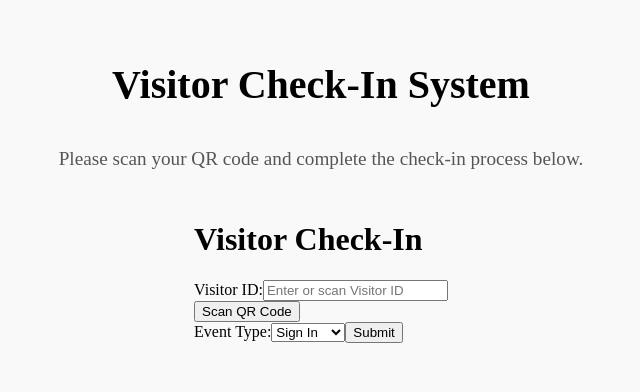
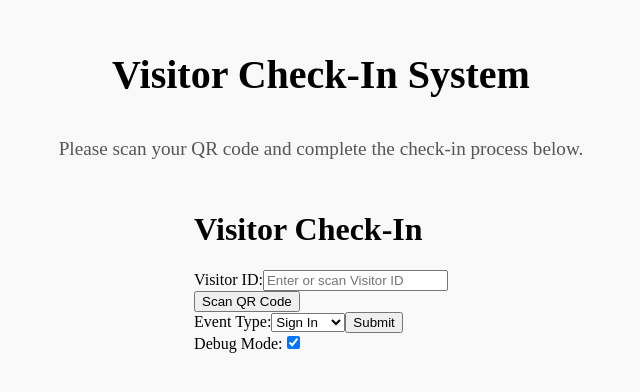
Before and after one commit to Seafair-Development/visitor-front-end, a Next.js app: page / in a window 1280 px wide. Shown: the part 236-628 px from the top of the page, without its empty margins (319-959 px from the left). Built offline with nearby package versions, Linux system fonts and the light colour scheme.

Commit message:
wont build? bad file? step 3

```diff
--- a/components/VisitorCheckIn.js
+++ b/components/VisitorCheckIn.js
@@ -12,6 +12,7 @@ const VisitorCheckIn = () => {
   const [sentJSON, setSentJSON] = useState(null);
   const [receivedJSON, setReceivedJSON] = useState(null);
   const [isSubmitted, setIsSubmitted] = useState(false);
+  const [debugMode, setDebugMode] = useState(true); // Restored debug mode checkbox
 
   const handleSubmit = async (e) => {
     e.preventDefault();
@@ -25,7 +26,7 @@ const VisitorCheckIn = () => {
       visitor_information_visitor_id: visitorId,
       event_information_event_type: eventType
     };
-    setSentJSON(requestBody);
+    setSentJSON(requestBody); // Save sent JSON for debugging
 
     try {
       const res = await fetch("/api/proxyToZapier", {
@@ -37,7 +38,7 @@ const VisitorCheckIn = () => {
       });
 
       const data = await res.json();
-      setReceivedJSON(data);
+      setReceivedJSON(data); // Save received JSON for debugging
 
       if (!res.ok) {
         throw new Error(`Error: ${data.error || "Request failed"}`);
@@ -56,6 +57,7 @@ const VisitorCheckIn = () => {
     <div>
       <h1>Visitor Check-In</h1>
       <form onSubmit={handleSubmit}>
+        {/* Visitor ID input field */}
         <label>
           Visitor ID:
           <input
@@ -67,8 +69,10 @@ const VisitorCheckIn = () => {
           />
         </label>
 
+        {/* QR Scanner component */}
         <QRScanner setVisitorId={setVisitorId} />
 
+        {/* Event Type dropdown */}
         <label>
           Event Type:
           <select value={eventType} onChange={(e) => setEventType(e.target.value)}>
@@ -77,11 +81,39 @@ const VisitorCheckIn = () => {
           </select>
         </label>
 
+        {/* Submit button */}
         <button type="submit" disabled={loading}>
           {loading ? "Processing..." : "Submit"}
         </button>
       </form>
 
+      {/* Debug Mode Toggle */}
+      <label>
+        Debug Mode:
+        <input type="checkbox" checked={debugMode} onChange={() => setDebugMode(!debugMode)} />
+      </label>
+
+      {/* Debug: Display sent JSON */}
+      {debugMode && sentJSON && (
+        <div>
+          <h3>Sent JSON:</h3>
+          <pre style={{ backgroundColor: '#e6f7ff', padding: '10px', borderRadius: '5px', overflow: 'auto' }}>
+            {JSON.stringify(sentJSON, null, 2)}
+          </pre>
+        </div>
+      )}
+
+      {/* Debug: Display received JSON */}
+      {debugMode && receivedJSON && (
+        <div>
+          <h3>Received JSON:</h3>
+          <pre style={{ backgroundColor: '#f0f0f0', padding: '10px', borderRadius: '5px', overflow: 'auto' }}>
+            {JSON.stringify(receivedJSON, null, 2)}
+          </pre>
+        </div>
+      )}
+
+      {/* Regular response output */}
       {response && (
         <div>
           <h3>Response:</h3>
@@ -89,6 +121,7 @@ const VisitorCheckIn = () => {
         </div>
       )}
 
+      {/* Error message display */}
       {error && <p style={{ color: "red" }}>Error: {error}</p>}
 
       {/* Pass the visitor ID to ZapierResponse for validation */}
```
